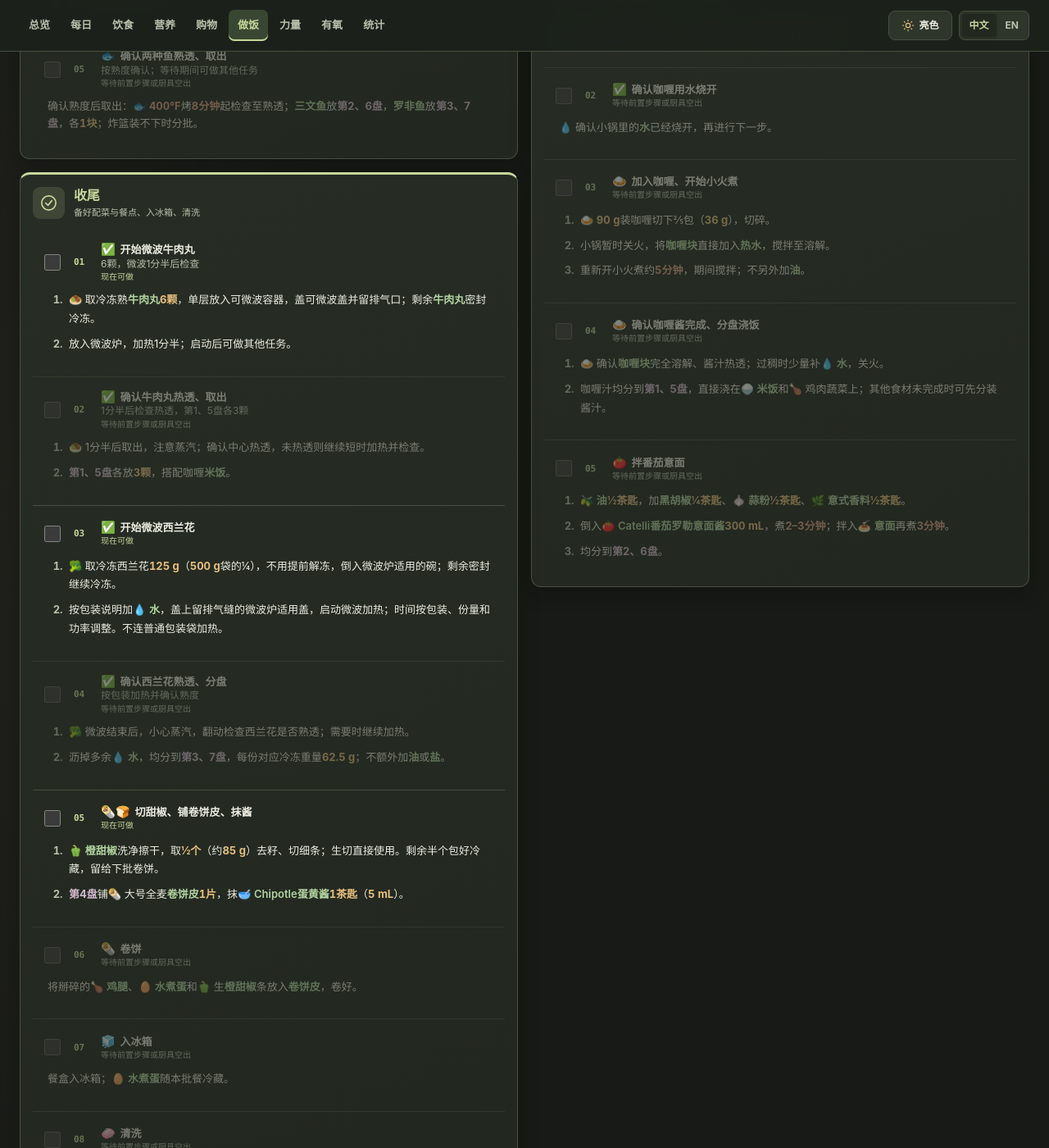
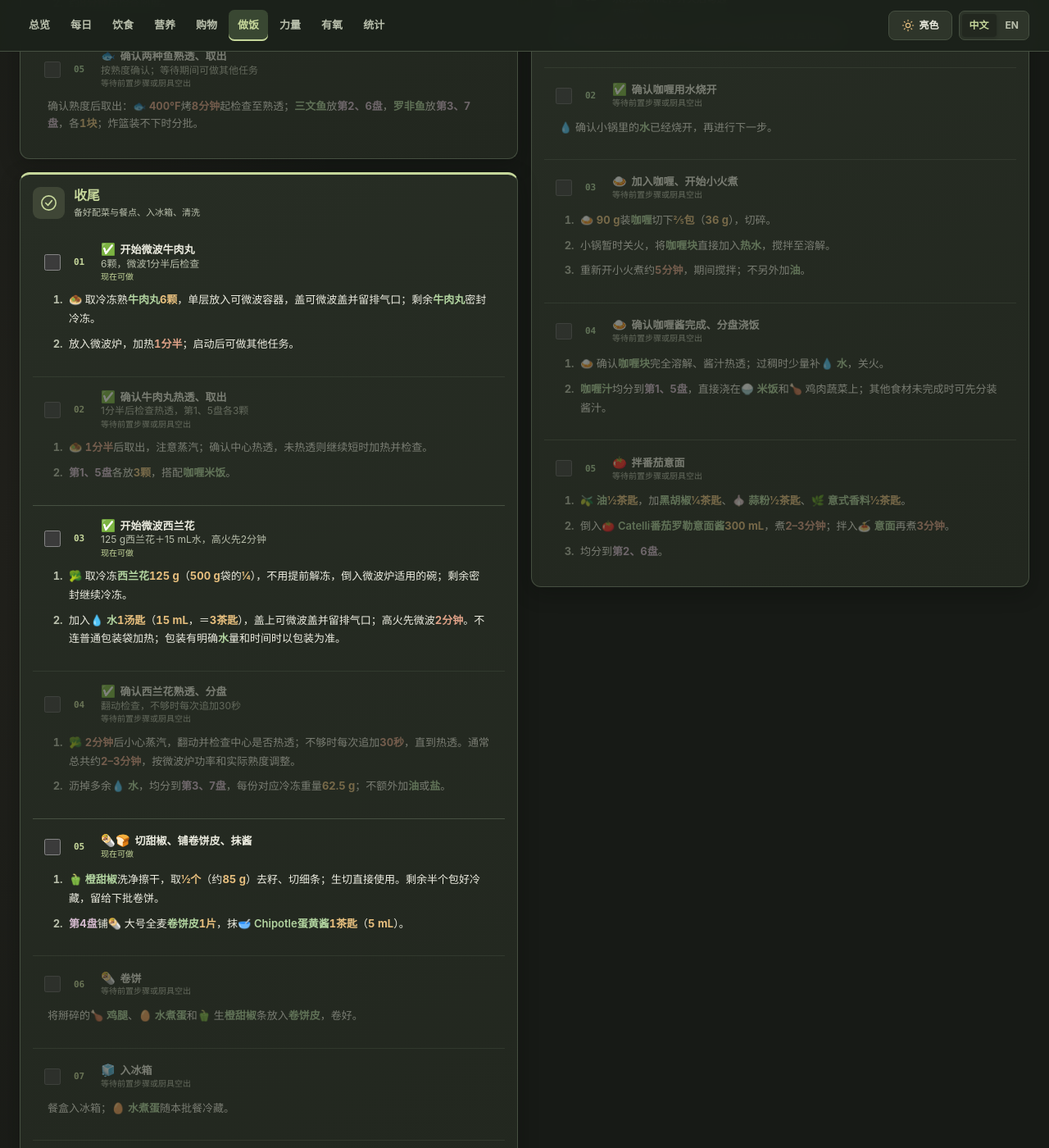
Before and after one commit to yunhaixiang/fitness, a Jekyll site: the page built from plans/plan-2/cooking.md, in a window 1280 px wide and 1400 px high, scrolled down 3070 px. Shown: the whole window at 82% size. Built offline with Jekyll 4.4.1, drawn with Linux system fonts in a browser that asks for light colours; some of the changed text lies outside the part shown.

Commit message:
Add broccoli microwave details and fix cooking highlights

```diff
--- a/assets/cooking-flow.js
+++ b/assets/cooking-flow.js
@@ -136,21 +136,21 @@
   };
   // Highlight meaning without changing the source instructions or injecting HTML.
   // Match fractions before integers, and keep a whole range in one highlight.
-  const cookingNumber = String.raw`(?:\d+\s+\d+/\d+|\d+/\d+|\d+(?:\.\d+)?[½¼¾⅛⅜⅝⅞]?|[½¼¾⅛⅜⅝⅞])`;
+  const cookingNumber = String.raw`(?:\d+\s+\d+/\d+|\d+/\d+|\d+(?:\.\d+)?[½¼¾⅐⅑⅒⅓⅔⅕⅖⅗⅘⅙⅚⅛⅜⅝⅞]?|[½¼¾⅐⅑⅒⅓⅔⅕⅖⅗⅘⅙⅚⅛⅜⅝⅞])`;
   const cookingRange = `${cookingNumber}(?:\\s*(?:[–—-]|to|至)\\s*${cookingNumber})?`;
   const cookingIngredients = [
     '鸡大腿肉', '生鸡腿肉', '鸡腿肉', '鸡腿', '鸡肉末', '生肉末', '小土豆', '土豆块', '土豆', '排骨', '牛肉丸',
     '虾仁', '虾肉', '面包糠', '三文鱼', '罗非鱼', '裹粉黑线鳕', '裹粉鱼', '黑线鳕', '金枪鱼', '水煮蛋', '鸡蛋', '水饺',
-    '干意面', '意面', '干扁米粉', '米粉', '干米', '米饭', '蘑菇', '菠菜', '西葫芦',
+    '干意面', '意面', '干扁米粉', '米粉', '干米', '米饭', '蘑菇', '菠菜', '西葫芦', '西兰花',
     'Catelli番茄罗勒意面酱', 'Unico浓缩番茄膏', '罗马番茄', '番茄', '鹰嘴豆', '豆泥', '橙甜椒', '大号卷饼皮', '卷饼皮', '全麦面包', '面包', '豌豆胡萝卜',
     'Hellmann’s Light ½ Fat 蛋黄酱', 'Chipotle蛋黄酱', '蛋黄酱', '橄榄油', '油', '加碘盐', '盐', '蒜粉', '洋葱粉', '黑胡椒', '红椒粉', '红辣椒', '辣椒',
-    '意式香料', '牛至', '罗勒叶', '罗勒', '鱼露', '生抽', '老抽', '蚝油', '咖喱块', '咖喱酱', '热水', '面水', '沸水', '清水', '水'
+    '意式香料', '牛至', '罗勒叶', '罗勒', '鱼露', '生抽', '老抽', '蚝油', '咖喱块', '咖喱酱', '咖喱汁', '咖喱', '热水', '面水', '沸水', '清水', '水'
   ].sort((a, b) => b.length - a.length).join('|');
-  const cookingEnglishIngredients = String.raw`\b(?:Catelli Tomato & Basil sauce|chicken thighs?|raw thighs?|ground chicken|chicken|thighs?|potato wedges|potatoes|ribs|meatballs|shrimp|panko|salmon|tilapia|(?:breaded )?haddock(?: fillets?)?|breaded fish|fish|tuna|boiled eggs?|eggs?|dumplings|spaghetti|rice noodles|noodles|dry rice|rice|mushrooms|spinach|zucchini|Unico Tomato Paste|Roma tomato|tomato|chickpeas|refried beans|orange bell pepper|tortillas?|whole-wheat bread|bread|peas and carrots|Hellmann[’']s Light ½ Fat mayonnaise|Chipotle mayonnaise|mayonnaise|olive oil|oil|iodized salt|salt|garlic powder|onion powder|black pepper|pepper|paprika|red chili|chili|Italian seasoning|oregano|basil(?: leaves)?|fish sauce|light and dark soy sauces|light soy sauce|dark soy sauce|oyster sauce|Golden Curry|pasta water|water)\b`;
+  const cookingEnglishIngredients = String.raw`\b(?:Catelli Tomato & Basil (?:Pasta )?Sauce|chicken thighs?|raw thighs?|ground chicken|chicken|thighs?|potato wedges|potatoes|ribs|meatballs|shrimp|panko|salmon|tilapia|(?:breaded )?haddock(?: fillets?)?|breaded fish|fish|tuna|boiled eggs?|eggs?|dumplings|spaghetti|rice noodles|noodles|dry rice|rice|mushrooms|spinach|zucchini|broccoli|Unico Tomato Paste|Roma tomato|tomato|chickpeas|refried beans|orange bell pepper|tortillas?|whole-wheat bread|bread|peas and carrots|Hellmann[’']s Light ½ Fat mayonnaise|Chipotle mayonnaise|mayonnaise|olive oil|oil|iodized salt|salt|garlic powder|onion powder|black pepper|pepper|paprika|red chili|chili|Italian seasoning|oregano|basil(?: leaves)?|fish sauce|light and dark soy sauces|light soy sauce|dark soy sauce|oyster sauce|Golden Curry|curry sauce|curry roux|curry|roux|hot water|pasta water|water)\b`;
   const cookingTokens = new RegExp([
-    `(?<heat>(?:[≤≥<>]\\s*)?${cookingRange}\\s*(?:°\\s*[FC]|℃|℉|分钟|秒钟?|小时|天|(?:(?:more|additional)\\s+)?(?:minutes?|mins?|seconds?|secs?|hours?|hrs?|days?)\\b))`,
-    `(?<portion>第[0-9、，]+盘|\\b(?:meals?|plates?)\\s+\\d+(?:(?:,\\s*(?:and\\s+)?|\\s+and\\s+)\\d+)*)`,
-    `(?<amount>${cookingRange}\\s*(?:茶匙|汤匙|mL\\b|kg\\b|g\\b|L\\b|mm\\b|cm\\b|tsp\\b|tbsp\\b|grams?\\b|cups?\\b|slices?\\b|cans?\\b|jars?\\b|packs?\\b|bags?\\b|boxes\\b|box\\b|个|块|颗|片|罐|袋|盒|瓶|根|喷|下)|半(?:小块|袋|盒|罐|瓶)|\\b(?:half|quarter)(?:\\s+(?:a|of a)|-)?\\s*(?:bag|pack|can|jar|box)\\b)`,
+    `(?<heat>\\d+分半|(?:[≤≥<>]\\s*)?${cookingRange}\\s*(?:-(?=seconds?\\b|minutes?\\b))?(?:°\\s*[FC]|℃|℉|分钟|秒钟?|小时|天|(?:(?:more|additional)\\s+)?(?:minutes?|mins?|seconds?|secs?|hours?|hrs?|days?)\\b))`,
+    `(?<portion>第[0-9、，]+盘|\\b(?:meal containers?|meals?|plates?)\\s+\\d+(?:(?:,\\s*(?:and\\s+)?|\\s+and\\s+)\\d+)*)`,
+    `(?<amount>${cookingRange}\\s*(?:茶匙|汤匙|mL\\b|kg\\b|g\\b|L\\b|mm\\b|cm\\b|tsp\\b|tbsp\\b|grams?\\b|cups?\\b|slices?\\b|cans?\\b|jars?\\b|packs?\\b|bags?\\b|boxes\\b|box\\b|个|块|颗|片|罐|袋|盒|瓶|包|根|喷|下)|[½¼¾⅐⅑⅒⅓⅔⅕⅖⅗⅘⅙⅚⅛⅜⅝⅞](?=\\s+of\\b|[），。]|$)|半(?:小块|包|袋|盒|罐|瓶)|\\b(?:half|quarter)(?:\\s+(?:a|of a)|-)?\\s*(?:bag|pack|can|jar|box)\\b)`,
     `(?<ingredient>${cookingIngredients}|${cookingEnglishIngredients})`
   ].join('|'), 'gi');
   const appendCookingText = (element, text) => {
--- a/assets/meal-plans/plan-2/cooking-definition.js
+++ b/assets/meal-plans/plan-2/cooking-definition.js
@@ -708,8 +708,8 @@
         "Start Microwaving Broccoli"
       ],
       "note": [
-        "",
-        ""
+        "125 g西兰花＋15 mL水，高火先2分钟",
+        "125 g broccoli + 15 mL water; high for 2 minutes initially"
       ],
       "group": "finish",
       "before": [],
@@ -717,7 +717,8 @@
       "minutes": 1,
       "instant": true,
       "holdsResource": "microwave",
-      "releasesAt": "broccoli"
+      "releasesAt": "broccoli",
+      "durationHint": 2
     },
     {
       "id": "broccoli",
@@ -726,15 +727,15 @@
         "Check and Portion Broccoli"
       ],
       "note": [
-        "按包装加热并确认熟度",
-        "Follow package directions and confirm doneness"
+        "翻动检查，不够时每次追加30秒",
+        "Stir and check; add 30 seconds at a time if needed"
       ],
       "group": "finish",
       "before": [
         "broccoli-start"
       ],
       "link": "#cook-broccoli",
-      "minutes": 1,
+      "minutes": 2,
       "confirmation": true,
       "waitFor": "broccoli-start",
       "waitKind": "food",
--- a/plans/plan-2/cooking.md
+++ b/plans/plan-2/cooking.md
@@ -273,12 +273,12 @@ meal_activities_script: /assets/meal-plans/plan-2/meal-activities.js
 <ol class="cooking-source-en" lang="en" hidden><li>After 1½ minutes, remove carefully and watch for steam. Check that the 🧆 centres are thoroughly hot; if needed, continue in short intervals and check again.</li><li>Place 3 each in meals 1 and 5 with the curry rice.</li></ol>
 </li>
 <li class="cooking-task-source">
-<ol class="cooking-source-zh" lang="zh"><li>🥦 取冷冻西兰花125 g（500 g袋的¼），不用提前解冻，倒入微波炉适用的碗；剩余密封继续冷冻。</li><li>按包装说明加💧 水，盖上留排气缝的微波炉适用盖，启动微波加热；时间按包装、份量和功率调整。不连普通包装袋加热。</li></ol>
-<ol class="cooking-source-en" lang="en" hidden><li>Place 125 g frozen 🥦 broccoli (¼ of a 500 g bag) in a microwave-safe bowl without thawing; reseal and freeze the remainder.</li><li>Add 💧 water as directed on the package, cover with a vented microwave-safe lid and start cooking. Follow package directions for portion size and wattage; do not microwave the ordinary packaging bag.</li></ol>
+<ol class="cooking-source-zh" lang="zh"><li>🥦 取冷冻西兰花125 g（500 g袋的¼），不用提前解冻，倒入微波炉适用的碗；剩余密封继续冷冻。</li><li>加入💧 水1汤匙（15 mL，＝3茶匙），盖上可微波盖并留排气口；高火先微波2分钟。不连普通包装袋加热；包装有明确水量和时间时以包装为准。</li></ol>
+<ol class="cooking-source-en" lang="en" hidden><li>Place 125 g frozen 🥦 broccoli (¼ of a 500 g bag) in a microwave-safe bowl without thawing; reseal and freeze the remainder.</li><li>Add 1 tbsp 💧 water (15 mL, or 3 tsp), cover with a vented microwave-safe lid and microwave on high for 2 minutes initially. Do not microwave the ordinary packaging bag; use package water and timing instructions when specified.</li></ol>
 </li>
 <li class="cooking-task-source">
-<ol class="cooking-source-zh" lang="zh"><li>🥦 微波结束后，小心蒸汽，翻动检查西兰花是否熟透；需要时继续加热。</li><li>沥掉多余💧 水，均分到第3、7盘，每份对应冷冻重量62.5 g；不额外加油或盐。</li></ol>
-<ol class="cooking-source-en" lang="en" hidden><li>After microwaving, open carefully to avoid steam, stir and check the 🥦 broccoli is fully cooked; continue heating if needed.</li><li>Drain excess 💧 water and divide equally between meals 3 and 7 (62.5 g frozen weight each), without additional oil or salt.</li></ol>
+<ol class="cooking-source-zh" lang="zh"><li>🥦 2分钟后小心蒸汽，翻动并检查中心是否热透；不够时每次追加30秒，直到热透。通常总共约2–3分钟，按微波炉功率和实际熟度调整。</li><li>沥掉多余💧 水，均分到第3、7盘，每份对应冷冻重量62.5 g；不额外加油或盐。</li></ol>
+<ol class="cooking-source-en" lang="en" hidden><li>After 2 minutes, open carefully to avoid steam, stir and check that the centre of the 🥦 broccoli is hot. If needed, heat in additional 30-second intervals until hot throughout. Usually allow about 2–3 minutes total, adjusting for microwave power and doneness.</li><li>Drain excess 💧 water and divide equally between meals 3 and 7 (62.5 g frozen weight each), without additional oil or salt.</li></ol>
 </li>
 <li class="cooking-task-source">
 <ol class="cooking-source-zh" lang="zh"><li>🫑 橙甜椒洗净擦干，取½个（约85 g）去籽、切细条；生切直接使用。剩余半个包好冷藏，留给下批卷饼。</li><li>第4盘铺🌯 大号全麦卷饼皮1片，抹🥣 Chipotle蛋黄酱1茶匙（5 mL）。</li></ol>
```
Also changed, not shown: tests/cooking-highlights.test.js (+16 -4 lines).
